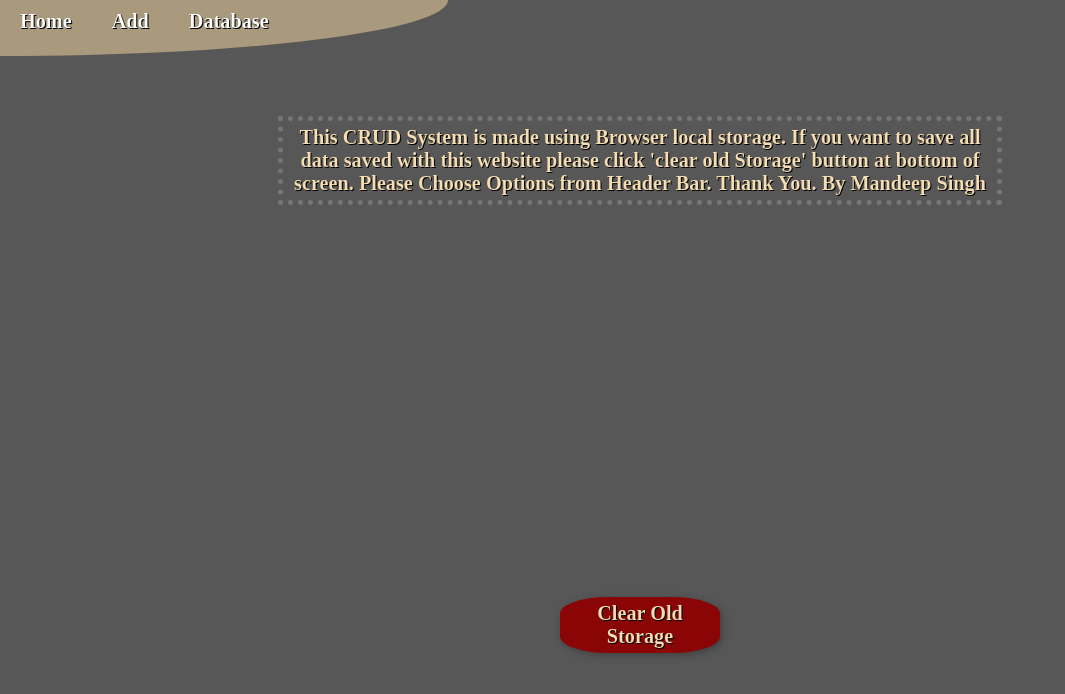
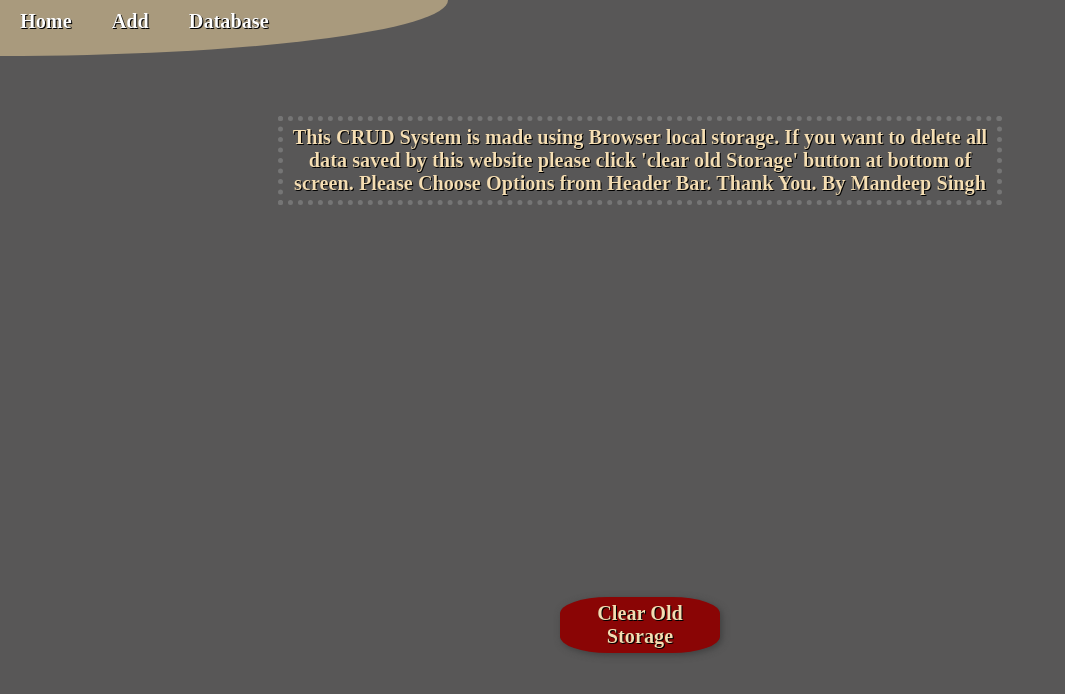
Before and after one commit to EOGames/LocalStorage, a React (Create React App) app: page / in a window 1280 px wide. Shown: the top 694 px of the page, without its empty margins (0-1065 px from the left). Built offline with nearby package versions, Linux system fonts and the light colour scheme; a web font is replaced by a local one.

Commit message:
Fixed typos in home screen text info

```diff
--- a/package.json
+++ b/package.json
@@ -1,4 +1,5 @@
 {
+  "homepage": "/",
   "name": "localstoragefourm",
   "version": "0.1.0",
   "private": true,
@@ -8,6 +9,7 @@
     "@testing-library/react": "^13.4.0",
     "@testing-library/user-event": "^13.5.0",
     "bulma": "^0.9.4",
+    "firebase": "^9.18.0",
     "react": "^18.2.0",
     "react-dom": "^18.2.0",
     "react-router-dom": "^6.9.0",
--- a/src/App.js
+++ b/src/App.js
@@ -30,7 +30,7 @@ function Home() {
 
     <div className="homeText">
         <p>
-           This CRUD System is made using Browser local storage. If you want to save all data saved with this website please click 'clear old Storage' button at bottom of screen.
+           This CRUD System is made using Browser local storage. If you want to delete all data saved by this website please click 'clear old Storage' button at bottom of screen.
            Please Choose Options from Header Bar. Thank You. By Mandeep Singh
         </p>
     </div>
```
Also changed, not shown: 1 other file (tests, documents, lock files or other folders).
